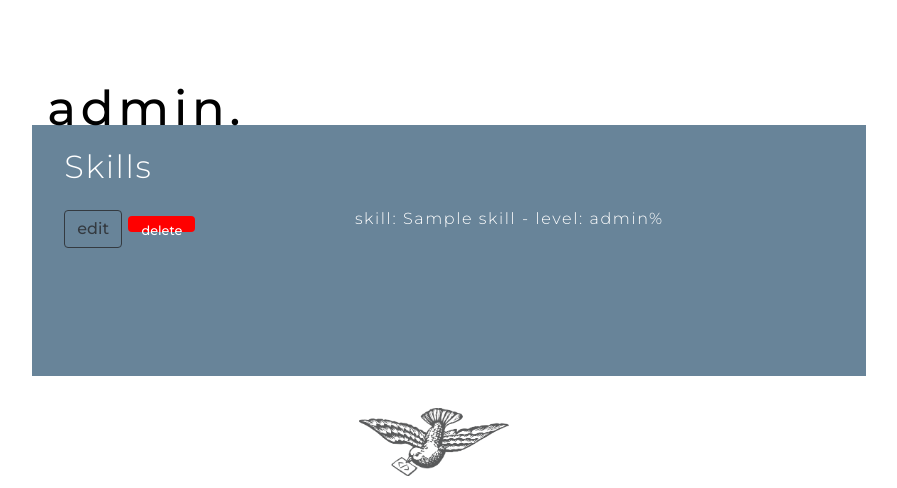
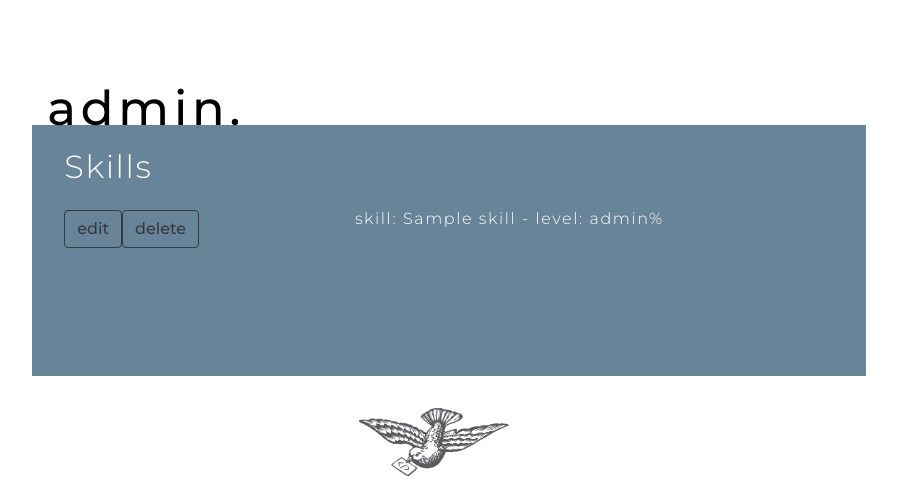
Before and after one commit to GarySimons/Gary_Simons, a Flask app: page /admin in a window 1280 px wide. Shown: the part 74-562 px from the top of the page, without its empty margins (191-1088 px from the left). Run offline with Flask 2, Linux system fonts and the light colour scheme; a database or web service that is not in the repository returns one stand-in record (values such as "Sample title"); some libraries are stand-ins or nearby versions.

Commit message:
Trying to get edit button to work. Also, fixed progress bars to show % in the line lenght

```diff
--- a/templates/about.html
+++ b/templates/about.html
@@ -24,7 +24,7 @@
             {% for skills in skills %}
                 <p class="listtext">{{skills.skill}}</p>
             <div class="progress">
-                <div class="progress-bar" role="progressbar" style="width: 25%;" aria-valuenow="50" aria-valuemin="0" aria-valuemax="100">{{skills.level}}
+                <div class="progress-bar" role="progressbar" style="width: {{skills.level}}%;" aria-valuenow="{{skills.level}}" aria-valuemin="0" aria-valuemax="100">{{skills.level}}%
                 </div>
             </div>
             {% endfor %}
--- a/templates/admin.html
+++ b/templates/admin.html
@@ -15,7 +15,7 @@
             {% for skills in skills %}
             <div class="row col-sm-5 col-md-5">
                 <button type="button" href="{{url_for('edit_skill', skill_id=skills._id)}}" class="btn btn-outline-dark">edit</button>
-                <button type="button" class="btn btn-outline-dark_delete">delete</button>
+                <button type="button" class="btn btn-outline-dark">delete</button>
             </div>
             <div class="row col-sm-7 col-md-7">
                 <p class="listtext">skill: {{skills.skill}} - level: {{skills.level}}%</p>
```
